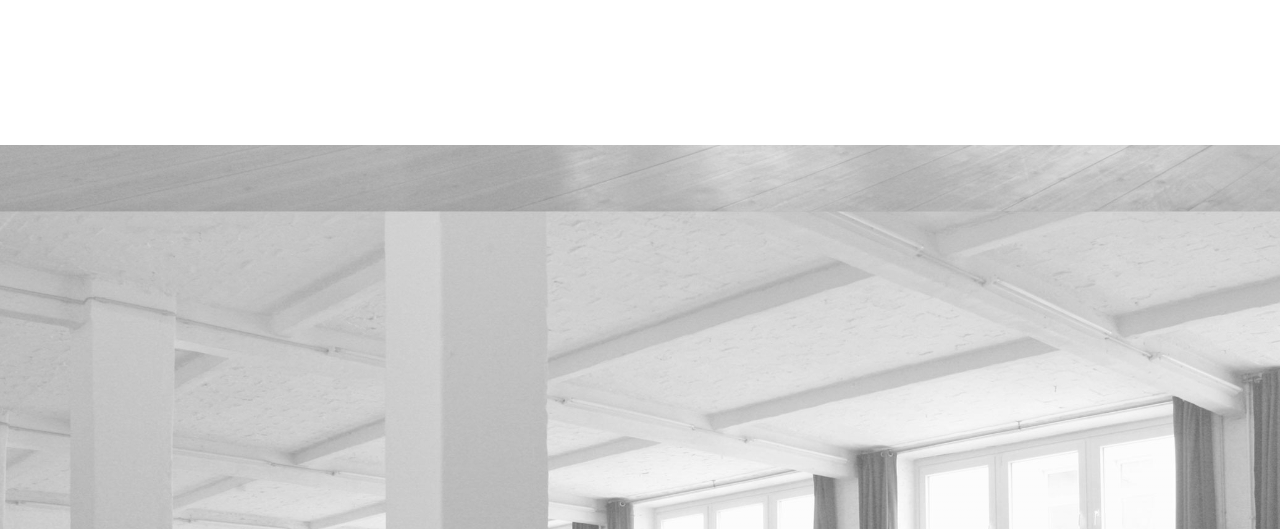
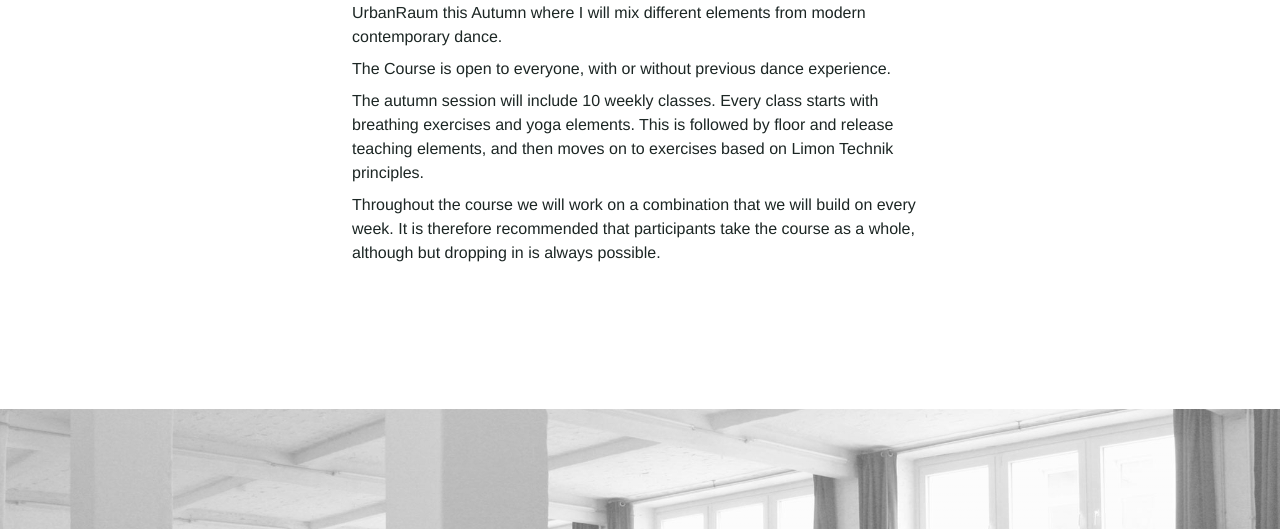
Before and after one commit to Kriesse/urbanraum, a Jekyll site: the page built from _classes/zeitgenoessischer-tanz-lior.md, in a window 1280 px wide. Shown: the part 777-1306 px from the top of the page. Built offline with Jekyll 4.4.1, drawn with Linux system fonts in a browser that asks for light colours; nearby versions of some CDN libraries; some of the changed text lies outside the part shown.

Commit message:
Update zeitgenoessischer-tanz-lior.md

```diff
--- a/_classes/zeitgenoessischer-tanz-lior.md
+++ b/_classes/zeitgenoessischer-tanz-lior.md
@@ -35,8 +35,14 @@ language_en: "German/English"
 language_de: "Deutsch/Englisch"
 
 description_en: |
-  s. German decription
+  After having given two class sessions last year, I will start a new dance course in UrbanRaum this Autumn where I will mix different elements from modern contemporary dance.
 
+  The Course is open to everyone, with or without previous dance experience.
+
+  The autumn session will include 10 weekly classes. Every class starts with breathing exercises and yoga elements.
+  This is followed by floor and release teaching elements, and then moves on to exercises based on Limon Technik principles.
+
+  Throughout the course we will work on a combination that we will build on every week. It is therefore recommended that participants take the course as a whole, although but dropping in is always possible.
 
 
 description_de: |
```
